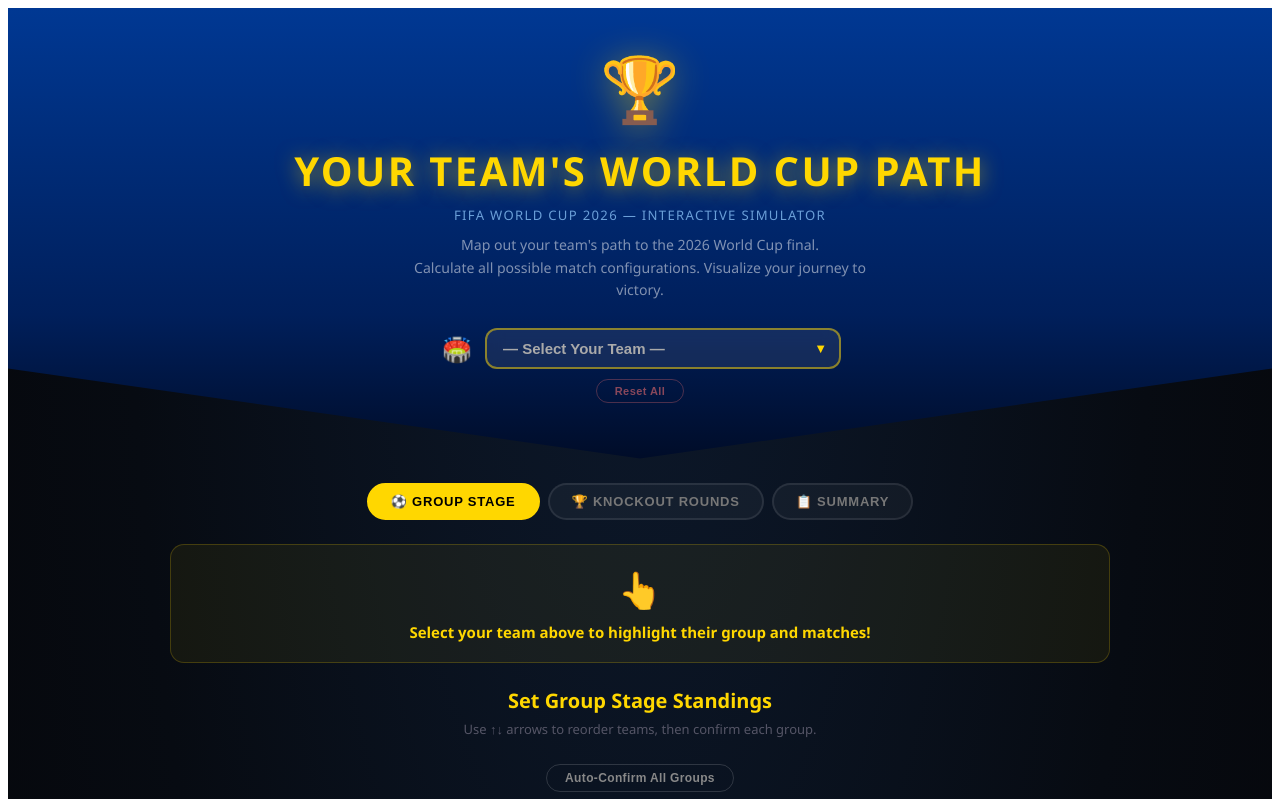
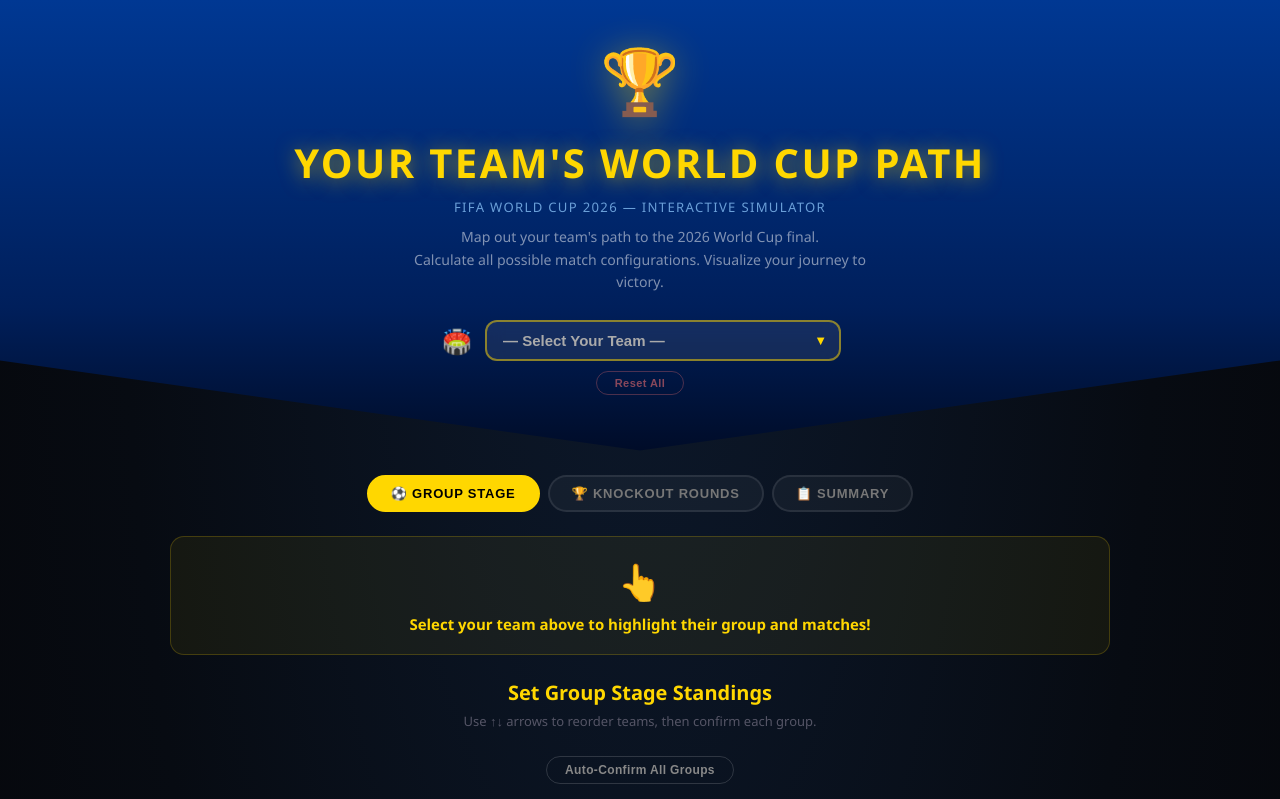
Before and after one commit to seblacg/world-cup-path-simulator, a Next.js app: page / in a window 1280 px wide. Shown: the top 799 px of the page. Built offline with nearby package versions, Linux system fonts and the light colour scheme.

Commit message:
Add RootLayout component with metadata for app

```diff
--- /dev/null
+++ b/app/layout.jsx
@@ -0,0 +1,14 @@
+export const metadata = {
+  title: "2026 World Cup Path Simulator",
+  description: "Map out your team's path to the 2026 World Cup final.",
+};
+
+export default function RootLayout({ children }) {
+  return (
+    <html lang="en">
+      <body style={{ margin: 0, padding: 0, background: "#050508" }}>
+        {children}
+      </body>
+    </html>
+  );
+}
```
